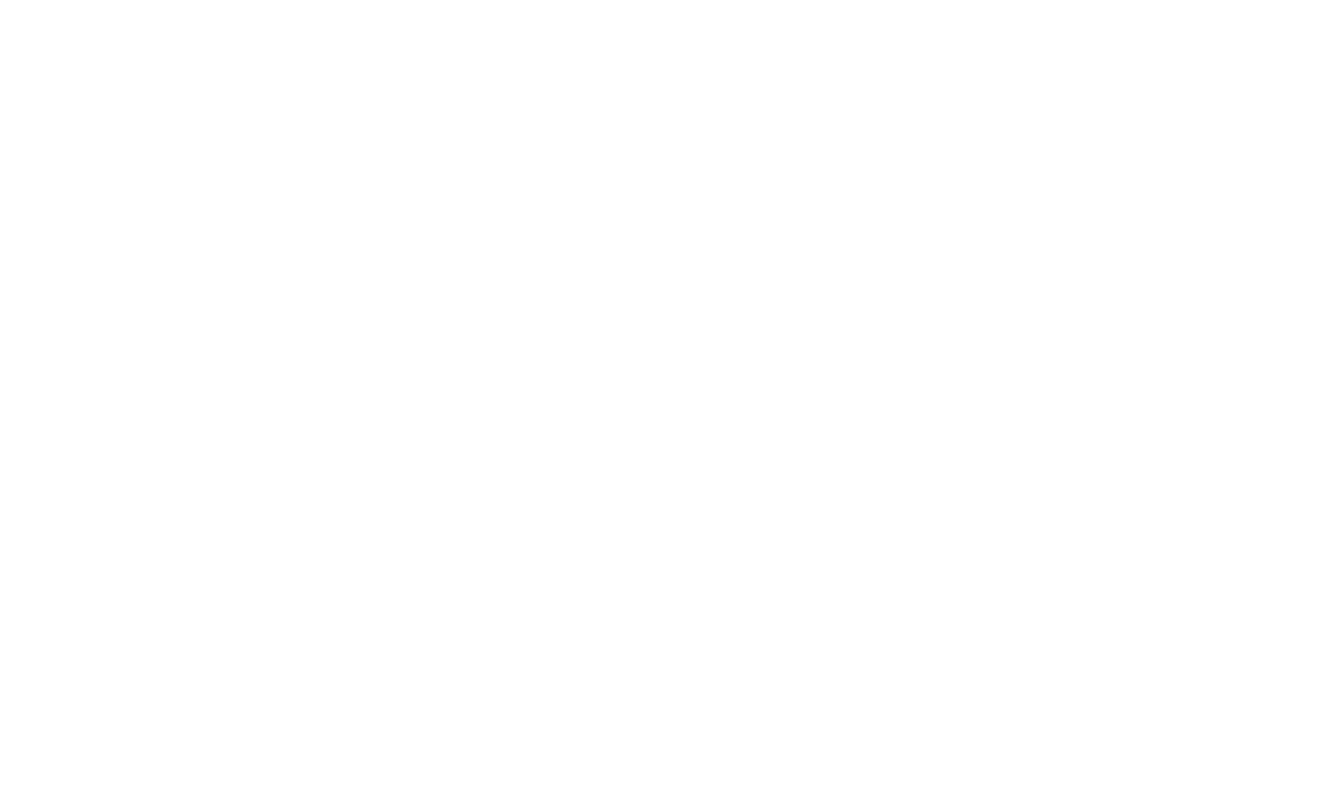
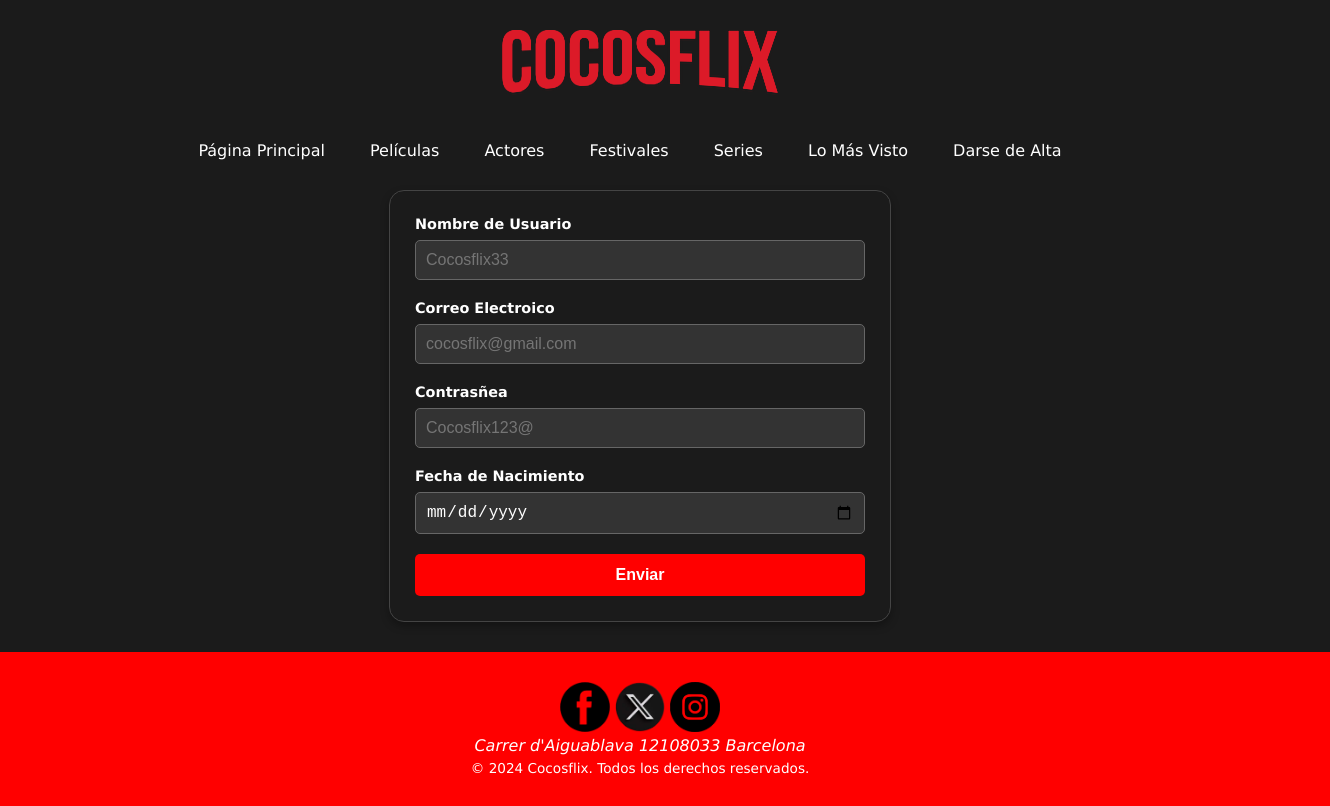
Before and after one commit to MarcBonamusa/Cocosflix, a plain HTML site: page pag/alta.html in a window 1280 px wide. Shown: the whole page, 1330 px wide, since content can reach past the window. Drawn offline with Linux system fonts and the light colour scheme.

Commit message:
Sisè commit (css a registre i alguna part d'index)

```diff
--- /dev/null
+++ b/css/index.css
@@ -0,0 +1,224 @@
+/*Generals*/
+
+html, body {
+    background-color: rgb(27, 27, 27);
+    color: white;
+    font-family: Verdana, sans-serif;
+    display: flex;
+    flex-direction: column;
+    align-items: center;
+    margin: 0;
+    padding: 0;
+    min-height: 100vh;
+}
+
+/*Header*/
+
+header {
+    display: flex;
+    flex-direction: column;
+    align-items: center;
+    gap: 10px;
+    padding-top: 20px;
+    padding-bottom: 20px;
+    width: 100%;
+}
+
+/*Navegador*/
+
+nav {
+    display: flex;
+    justify-content: center;
+    margin-top: 15px;
+}
+
+nav ul {
+    list-style-type: none;
+    padding: 0;
+    margin: 0;
+}
+
+nav ul li {
+    display: inline;
+    margin-right: 20px;
+    border-radius: 10px;
+    padding: 10px;
+}
+
+nav ul li:hover {
+    background-color: rgb(138, 138, 138);
+}
+
+nav ul li a {
+    color: #ffffff;
+    text-decoration: none;
+}
+
+a:hover {
+    color: red;
+}
+
+/* Actores */
+
+/* Actores */
+/* Actores */
+#Actores {
+    display: flex;
+    justify-content: center;
+    gap: 25px;
+    padding: 20px 0;
+    flex-wrap: wrap;
+    overflow-x: auto;
+}
+
+#Actores article {
+    text-align: center;
+    color: white;
+    min-width: 120px;
+}
+
+#Actores img {
+    width: 100px;
+    height: 100px;
+    border-radius: 50%;
+    border: 3px solid #333;
+}
+
+#Actores h3 {
+    margin: 10px 0 5px;
+    font-size: 1rem;
+    color: white;
+    font-weight: bold;
+}
+
+#Actores p {
+    margin: 0;
+    font-size: 0.9rem;
+    display: flex;
+    align-items: center;
+    justify-content: center;
+}
+
+#Actores p::after {
+    color: #ffda00;
+    margin-left: 4px;
+}
+
+
+
+/* Date de alta */
+.containerform {
+    width: 100%;
+    max-width: 450px;
+    background-color: #1B1B1B;
+    border: 1px solid #444;
+    border-radius: 15px;
+    padding: 25px;
+    box-shadow: 0 4px 8px rgba(0, 0, 0, 0.3);
+    margin: 30px 0;
+}
+
+.form-group {
+    margin-bottom: 20px;
+}
+
+label {
+    display: block;
+    color: #ffffff;
+    font-weight: bold;
+    font-size: 0.9rem;
+    margin-bottom: 8px;
+}
+
+.input {
+    width: 95%;
+    padding: 10px;
+    background-color: #333;
+    border: 1px solid #666;
+    border-radius: 5px;
+    color: #fff;
+    font-size: 1rem;
+    transition: border-color 0.3s;
+}
+
+.input:focus {
+    border-color: #ff0000;
+    outline: none;
+}
+
+button[type="submit"] {
+    width: 100%;
+    padding: 12px;
+    background-color: #ff0000;
+    font-weight: bold;
+    color: #ffffff;
+    border: none;
+    border-radius: 5px;
+    cursor: pointer;
+    font-size: 1rem;
+    transition: background-color 0.3s, transform 0.2s;
+}
+
+button[type="submit"]:hover {
+    background-color: #e60000;
+}
+
+button[type="submit"]:active {
+    transform: scale(0.98);
+    background-color: #cc0000;
+}
+
+/*Footer*/
+footer {
+    background-color: #ff0000;
+    color: #fff;
+    text-align: center;
+    padding: 20px;
+    width: 100vw;  /* Asegura que ocupe toda la pantalla */
+    position: relative;
+    left: 0;
+    margin-top: 0; /* Elimina el margen superior si había */
+}
+
+footer .footer-content {
+    display: flex;
+    flex-direction: column;
+    align-items: center;
+    gap: 8px;
+}
+
+footer .footer-icons {
+    display: flex;
+    gap: 10px;
+}
+
+footer .footer-icons a img {
+    width: 40px;
+    height: 40px;
+    transition: transform 0.3s;
+}
+
+footer .footer-icons a img:hover {
+    transform: translateY(-3px);
+}
+
+footer p, footer address {
+    margin: 0;
+}
+
+footer p {
+    margin-top: 5px;
+    font-size: 0.85rem;
+}
+
+/* Responsive adjustments */
+@media (min-width: 768px) {
+    footer {
+        justify-content: space-around;
+        padding: 30px 50px;
+    }
+
+    footer .footer-content {
+        align-items: flex-start;
+    }
+}
--- a/pag/alta.html
+++ b/pag/alta.html
@@ -1,12 +1,61 @@
 <!DOCTYPE html>
 <html lang="es">
+
 <head>
     <meta charset="UTF-8">
     <meta name="viewport" content="width=device-width, initial-scale=1.0">
     <meta name="author" content="Marc Bonamusa">
     <link rel="icon" href="../img/logos/logo.png" type="image/x-icon" height="100px">
-        <title>Cocosflix - Darse de Alta</title>
+    <title>Cocosflix - Date de Alta</title>
+    <link rel="stylesheet" href="../css/alta.css">
+    <link rel="stylesheet" href="../css/index.css">
 </head>
+
 <body>
+    <header>
+        <img src="../img/logos/logococosflix.png" alt="Cocosflix Logo">
+    </header>
+    <nav>
+        <ul>
+            <li><a href="index.html">Página Principal</a></li>
+            <li><a href="peliculas.html">Películas</a></li>
+            <li><a href="./index.html#Actores">Actores</a></li>
+            <li><a href="./index.html#Festivales">Festivales</a></li>
+            <li><a href="./index.html#Series">Series</a></li>
+            <li><a href="./index.html#MasVisto">Lo Más Visto</a></li>
+            <li><a href="alta.html">Darse de Alta</a></li>
+        </ul>
+    </nav>
+    <main class="containerform">
+        <form method="post">
+            <div class="form-group">
+                <label>Nombre de Usuario</label>
+                <input class="input" type="text" name="username" id="username" placeholder="Cocosflix33" required>
+            </div>
+            <div class="form-group">
+                <label>Correo Electroico</label>
+                <input class="input" type="email" name="email" id="email" placeholder="cocosflix@gmail.com" required>
+            </div>
+
+            <div class="form-group">
+                <label>Contrasñea</label>
+                <input class="input" type="password" name="password" id="password" placeholder="Cocosflix123@" required>
+            </div>
+            <div class="form-group">
+                <label>Fecha de Nacimiento</label>
+                <input class="input" type="date" name="date" id="date" required>
+            </div>
+            <button type="submit">Enviar</button>
+        </form>
+    </main>
+    <!-- Footer -->
+    <footer>
+        <a href="#facebook"><img src="../img/logosfooter/facebook.png" alt="Facebook" height="50px" width="50px"></a>
+        <a href="#twitter"><img src="../img/logosfooter/twitter.png" alt="Twitter" height="50px" width="50px"></a>
+        <a href="#instagram"><img src="../img/logosfooter/insta.png" alt="Instagram" height="50px" width="50px"></a>
+        <address>Carrer d'Aiguablava 12108033 Barcelona</address>
+        <p>&copy; 2024 Cocosflix. Todos los derechos reservados.</p>
+    </footer>
 </body>
+
 </html>
```
Also changed, not shown: pag/index.html (+72 -42 lines). Lines whose indentation alone changed are shown as unchanged.
